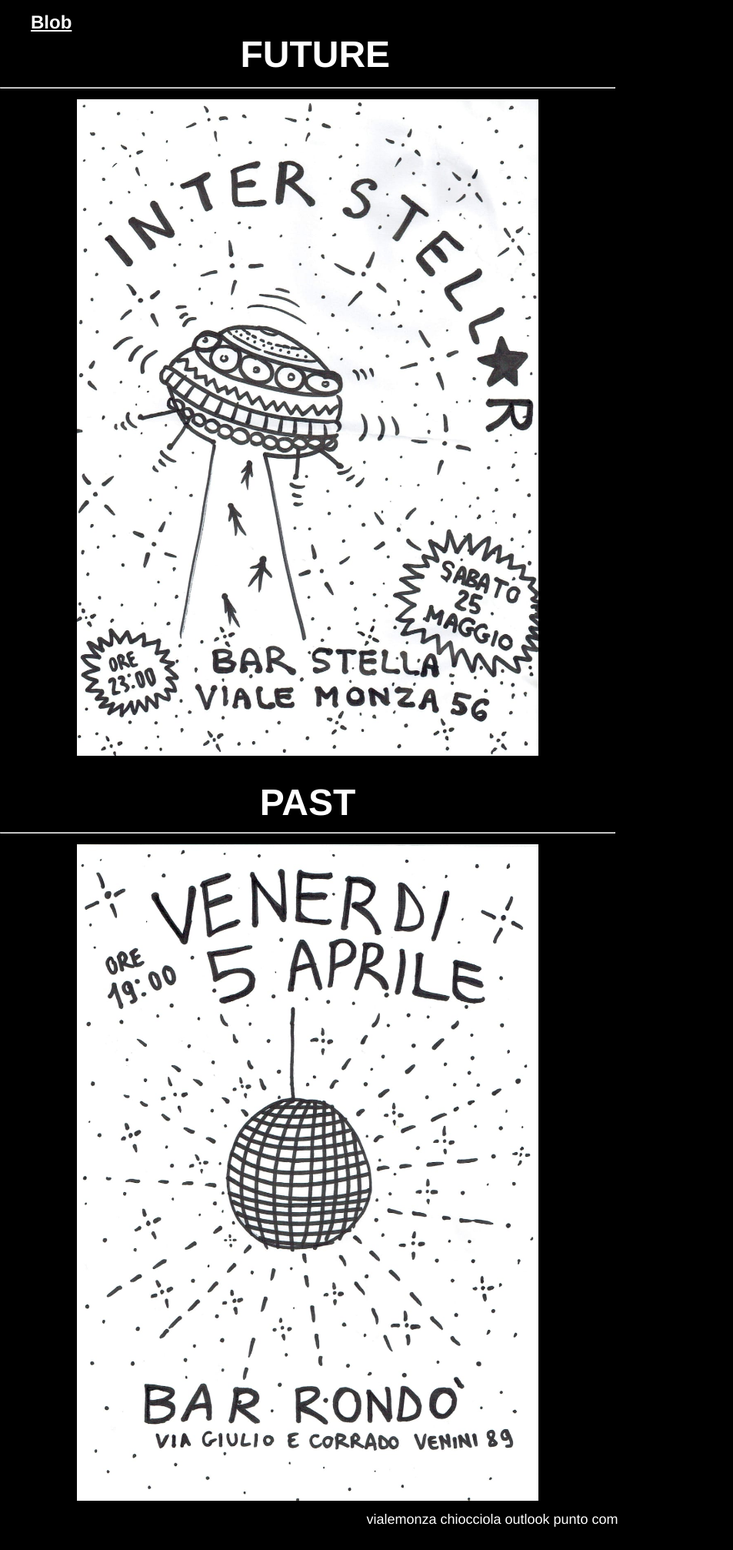
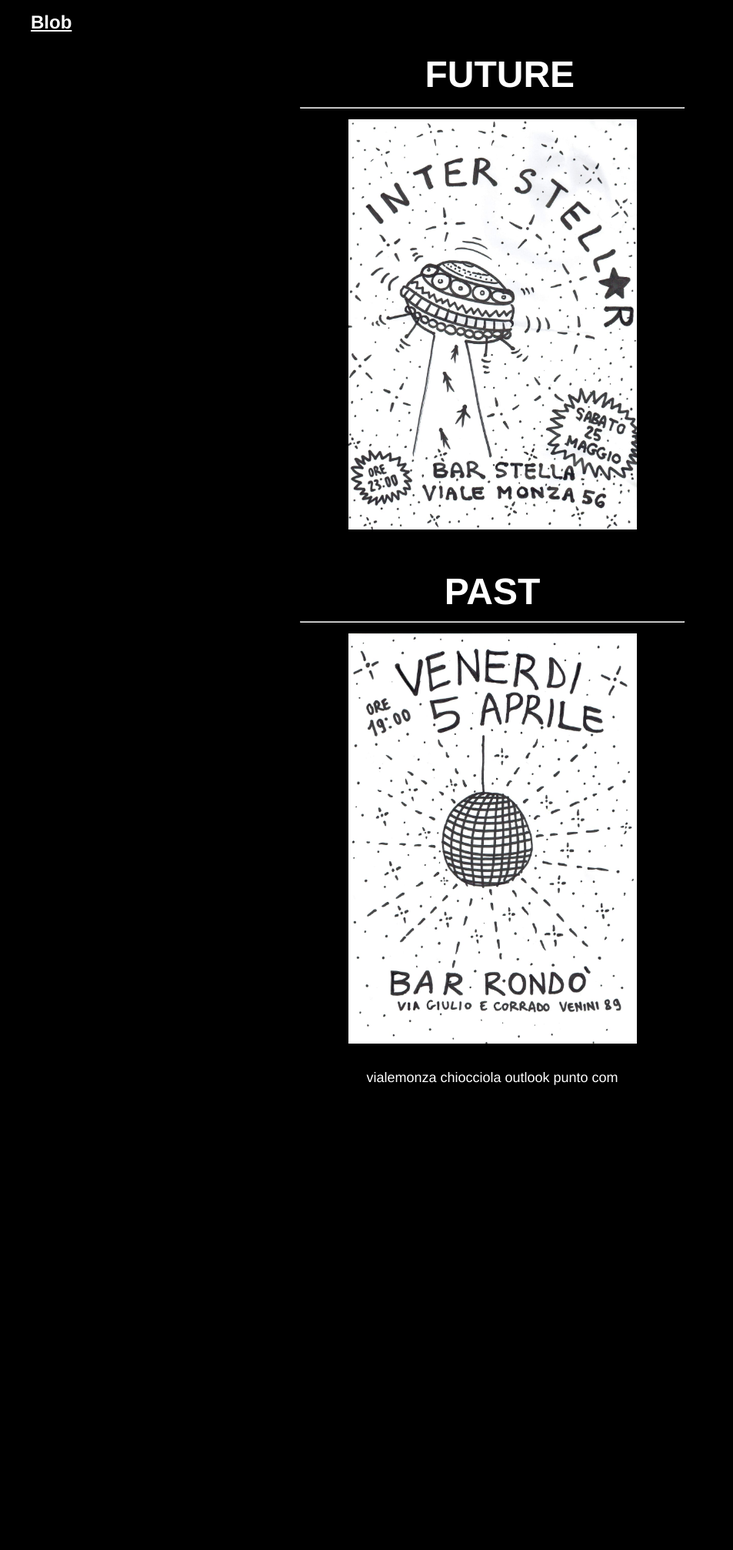
Before and after one commit to vialemonza/vialemonza.github.io, a Jekyll site: the page built from index.html, in a window 1280 px wide. Shown: the whole page at 77% size, without its empty margins (0-953 px from the left). Built offline with Jekyll 4.4.1, drawn with Linux system fonts in a browser that asks for light colours; after the commit the page ends 1430 px from its top, so only the background shows below that.

Commit message:
Update main.css

```diff
--- a/css/main.css
+++ b/css/main.css
@@ -8,6 +8,12 @@ header{ height:50px; background:black; }
 footer{ height:50px; background:black; }
 footer{
 	margin-top:auto;
+}
+.content {
+	max-width: 500px;
+	margin: auto;
+	background: black;
+	padding: 10px;
 }
 img {
 	display: block;
```
